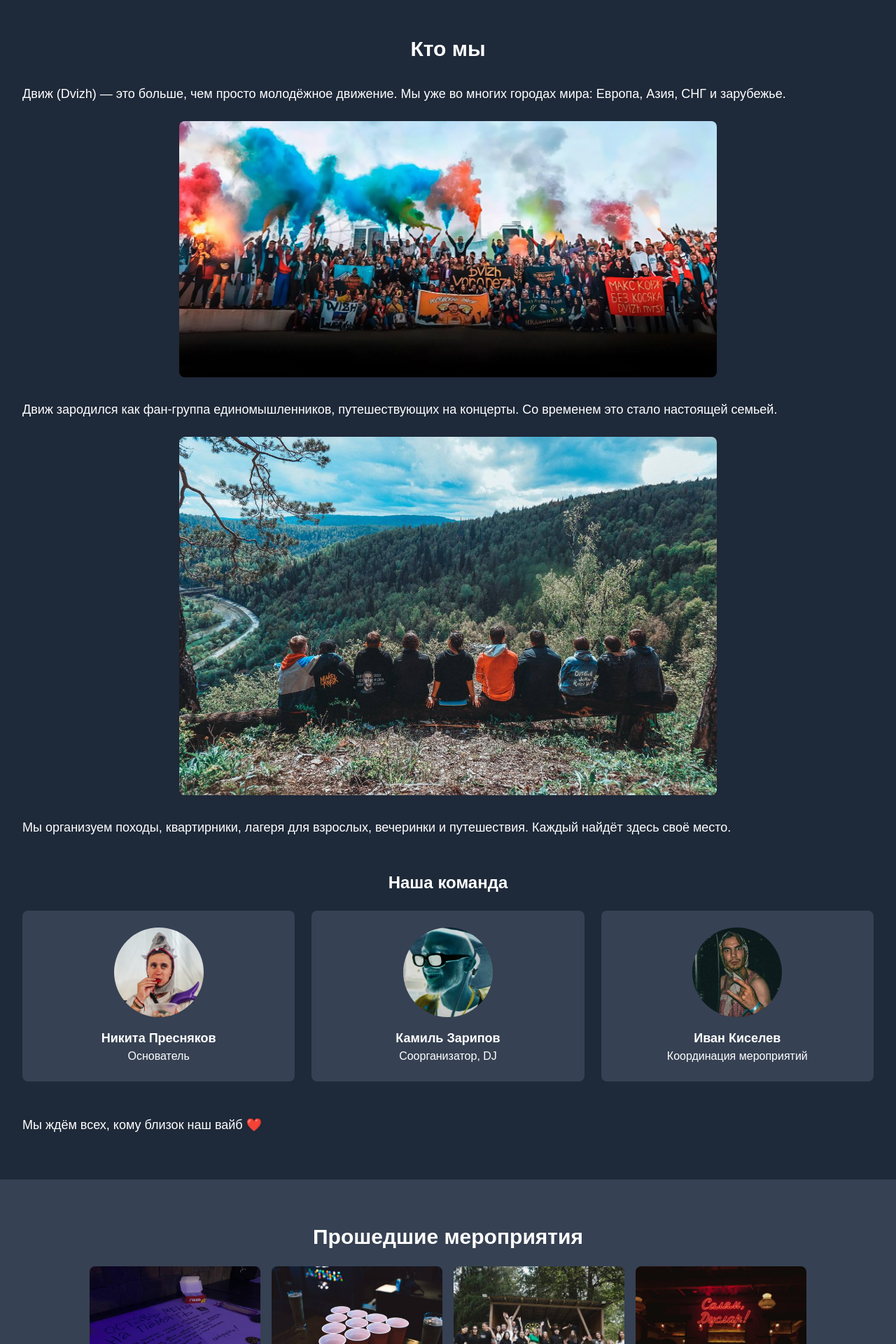
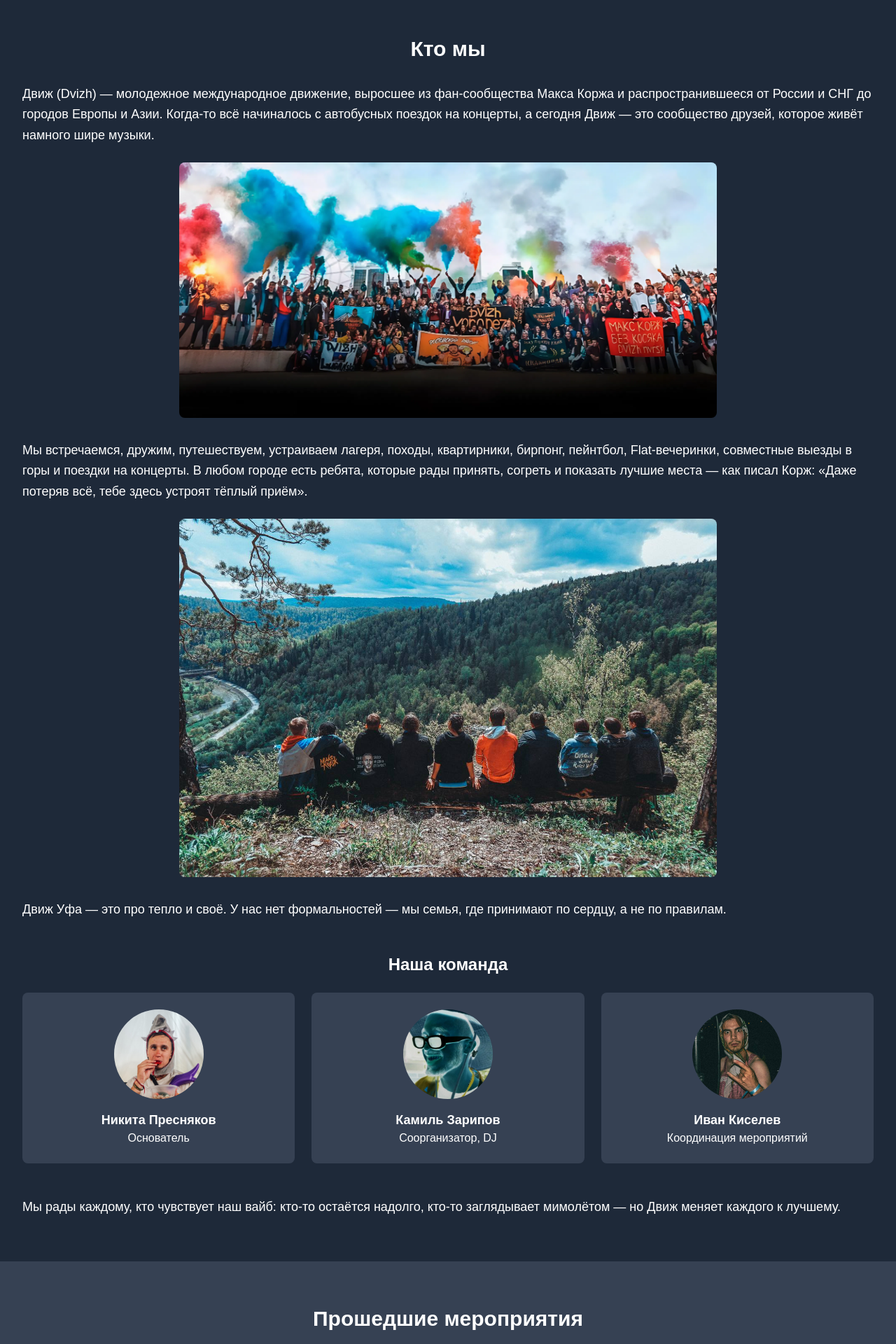
Before and after one commit to NGng166/dvizhu-site, a Next.js app: page / in a window 1280 px wide. Shown: the part 1280-3200 px from the top of the page at 70% size. Built offline with nearby package versions, Linux system fonts and the light colour scheme.

Commit message:
Update WhoWeAre.tsx

```diff
--- a/app/components/WhoWeAre.tsx
+++ b/app/components/WhoWeAre.tsx
@@ -7,8 +7,10 @@ export default function WhoWeAre() {
         <h2 className="text-3xl font-bold mb-8 text-center">Кто мы</h2>
 
         <p className="mb-6 text-lg leading-relaxed text-center sm:text-left">
-          Движ (Dvizh) — это больше, чем просто молодёжное движение. Мы уже во
-          многих городах мира: Европа, Азия, СНГ и зарубежье.
+          Движ (Dvizh) — молодежное международное движение, выросшее из фан-сообщества Макса Коржа
+          и распространившееся от России и СНГ до городов Европы и Азии. Когда-то всё начиналось
+          с автобусных поездок на концерты, а сегодня Движ — это сообщество друзей,
+          которое живёт намного шире музыки.
         </p>
 
         <img
@@ -18,8 +20,10 @@ export default function WhoWeAre() {
         />
 
         <p className="mb-6 text-lg leading-relaxed text-center sm:text-left">
-          Движ зародился как фан-группа единомышленников, путешествующих на
-          концерты. Со временем это стало настоящей семьей.
+          Мы встречаемся, дружим, путешествуем, устраиваем лагеря, походы, квартирники,
+          бирпонг, пейнтбол, Flat-вечеринки, совместные выезды в горы и поездки на концерты.
+          В любом городе есть ребята, которые рады принять, согреть и показать лучшие места —
+          как писал Корж: «Даже потеряв всё, тебе здесь устроят тёплый приём».
         </p>
 
         <img
@@ -29,8 +33,8 @@ export default function WhoWeAre() {
         />
 
         <p className="mb-12 text-lg leading-relaxed text-center sm:text-left">
-          Мы организуем походы, квартирники, лагеря для взрослых, вечеринки и
-          путешествия. Каждый найдёт здесь своё место.
+          Движ Уфа — это про тепло и своё. У нас нет формальностей — мы семья,
+          где принимают по сердцу, а не по правилам.
         </p>
 
         <h3 className="text-2xl font-semibold mb-6 text-center">
@@ -56,7 +60,8 @@ export default function WhoWeAre() {
         </div>
 
         <p className="text-lg text-center sm:text-left">
-          Мы ждём всех, кому близок наш вайб ❤️
+          Мы рады каждому, кто чувствует наш вайб: кто-то остаётся надолго,
+          кто-то заглядывает мимолётом — но Движ меняет каждого к лучшему.
         </p>
       </div>
     </section>
```
